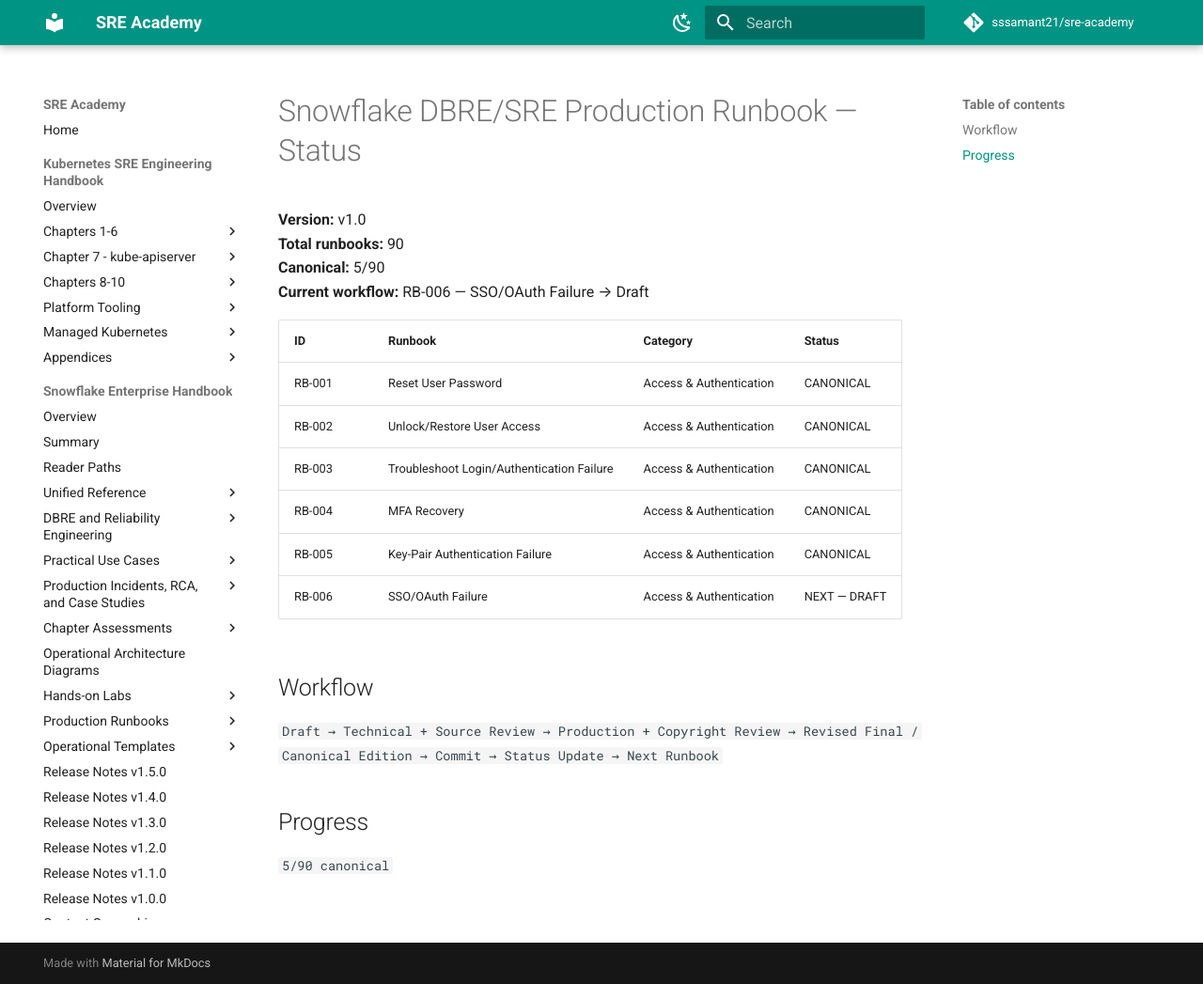
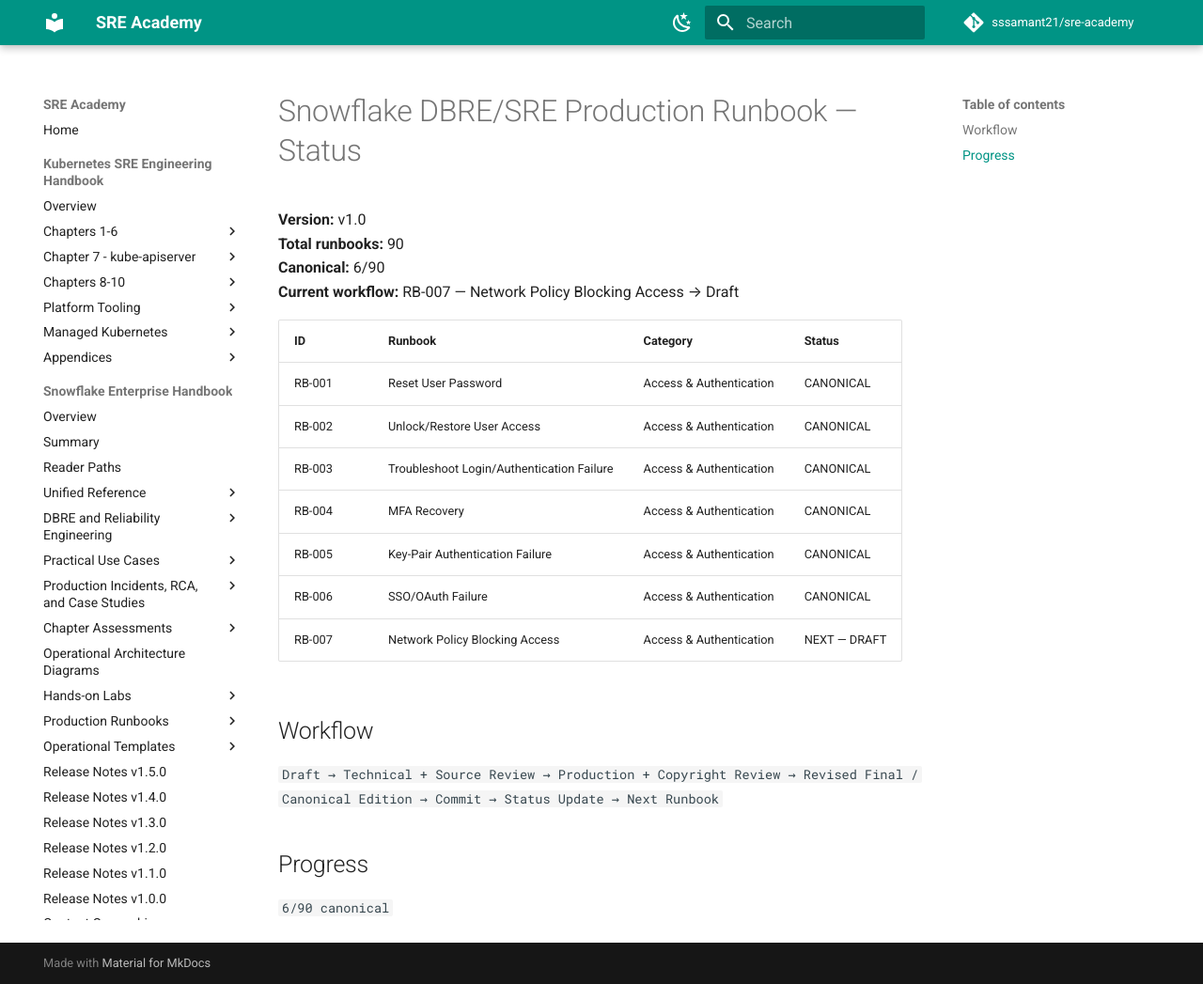
Before and after one commit to sssamant21/sre-academy, an MkDocs documentation site: the page built from docs/books/snowflake/runbooks/STATUS.md, in a window 1280 px wide and 1047 px high. Shown: the whole window at 94% size. Built offline with MkDocs 1.6.1 and Material for MkDocs 9.7.7, drawn with Linux system fonts in a browser that asks for light colours; comment, search, counter and statistics services are not loaded.

Commit message:
docs(snowflake): update runbook status to 6 of 90 canonical

```diff
--- a/docs/books/snowflake/runbooks/STATUS.md
+++ b/docs/books/snowflake/runbooks/STATUS.md
@@ -2,8 +2,8 @@
 
 **Version:** v1.0
 **Total runbooks:** 90
-**Canonical:** 5/90
-**Current workflow:** RB-006 — SSO/OAuth Failure → Draft
+**Canonical:** 6/90
+**Current workflow:** RB-007 — Network Policy Blocking Access → Draft
 
 | ID | Runbook | Category | Status |
 |---|---|---|---|
@@ -12,7 +12,8 @@
 | RB-003 | Troubleshoot Login/Authentication Failure | Access & Authentication | CANONICAL |
 | RB-004 | MFA Recovery | Access & Authentication | CANONICAL |
 | RB-005 | Key-Pair Authentication Failure | Access & Authentication | CANONICAL |
-| RB-006 | SSO/OAuth Failure | Access & Authentication | NEXT — DRAFT |
+| RB-006 | SSO/OAuth Failure | Access & Authentication | CANONICAL |
+| RB-007 | Network Policy Blocking Access | Access & Authentication | NEXT — DRAFT |
 
 ## Workflow
 
@@ -20,4 +21,4 @@
 
 ## Progress
 
-`5/90 canonical`
+`6/90 canonical`
```
